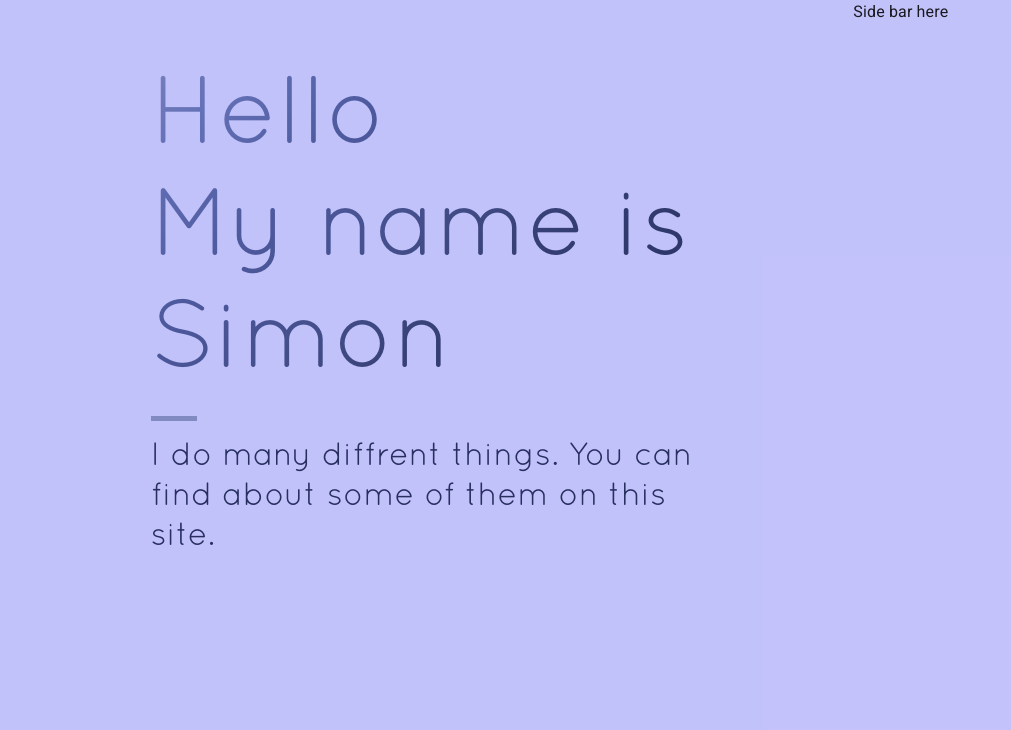
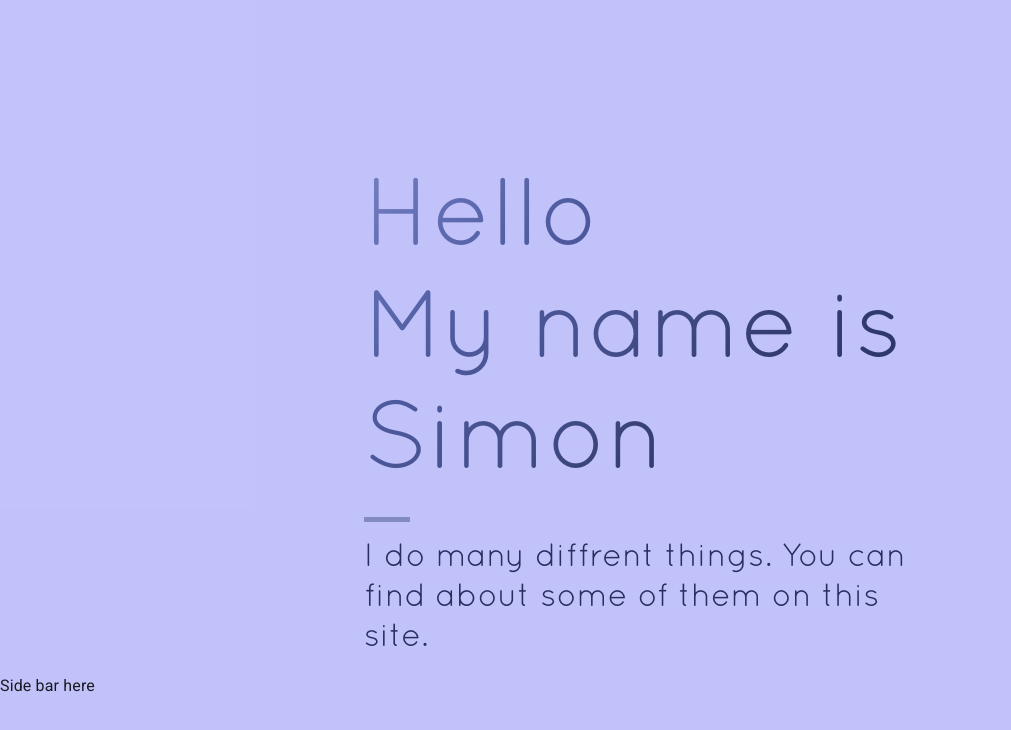
Before and after one commit to ssemakov/simonsemakov.com, a React (Create React App) app: page / in a window 1280 px wide. Shown: the top 730 px of the page, without its empty margins (0-1011 px from the left). Built offline with nearby package versions, Linux system fonts and the light colour scheme.

Commit message:
Center alighnment

```diff
--- a/src/App.js
+++ b/src/App.js
@@ -15,9 +15,13 @@ const App = () => (
           backgroundColor: "#2625ec47",
           height: "100vh",
         }}
+        display="flex"
+        height={80}
+        alignItems="center"
+        justifyContent="center"
       >
         <Grid container>
-          <Grid item sm={8}>
+          <Grid item sm={12}>
             <Container component="main" sx={{ mt: 8, mb: 2 }} maxWidth="sm">
               <Grid container direction="column" spacing={2}>
                 <Grid item>
```
